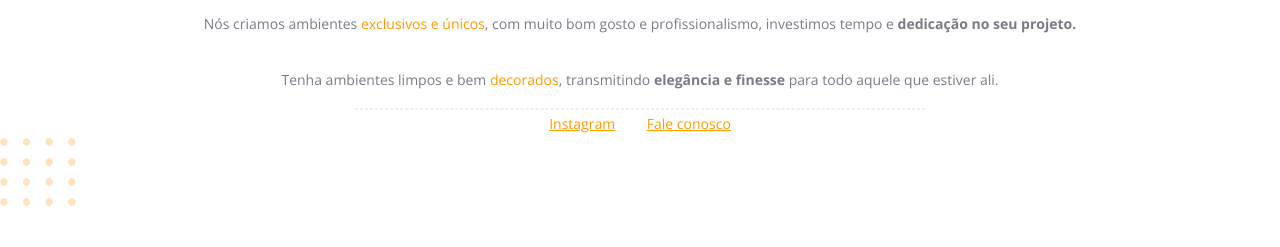
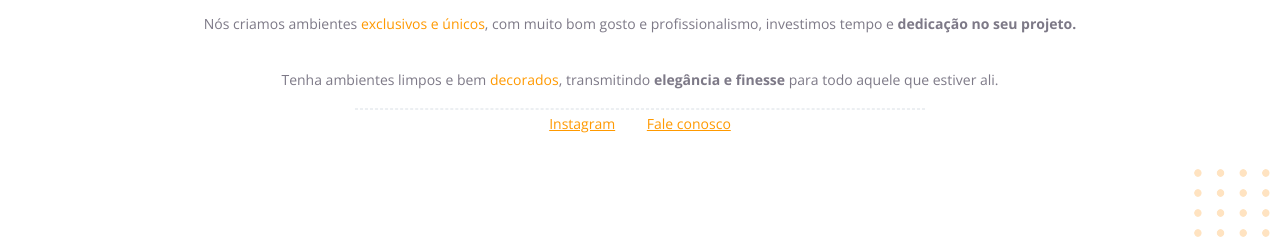
Before and after one commit to davidbrayan98/C-digo-do-desafio---Fase-01, a plain HTML site: page index.html in a window 1280 px wide. Shown: the part 553-800 px from the top of the page. Drawn offline with nearby package versions, Linux system fonts and the light colour scheme.

Commit message:
corrigido o position do balls

```diff
--- a/style.css
+++ b/style.css
@@ -57,3 +57,9 @@ span, a {
 a + a {
   margin-left: 28px;
 }
+
+#balls {
+  position: fixed;
+  bottom: 0;
+  right: 0;
+}
```
